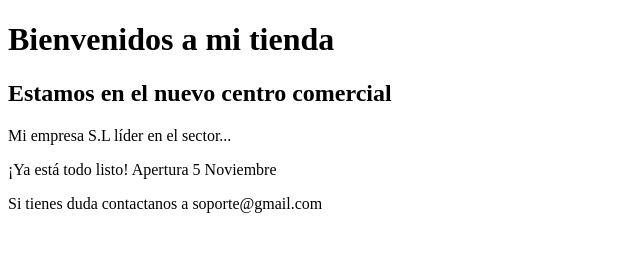
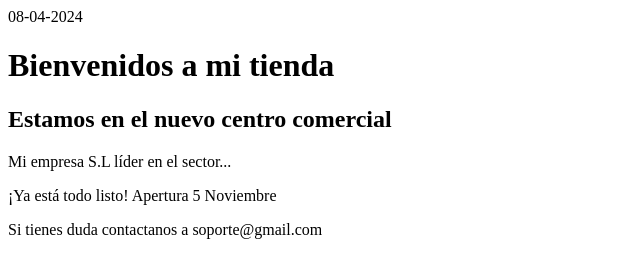
Before and after one commit to MarPerezGea/Git-Tutorial-Repo, a plain HTML site: page index.html in a window 1280 px wide. Shown: the whole page, without its empty margins (0-640 px from the left). Drawn offline with Linux system fonts and the light colour scheme.

Commit message:
Añade fecha

```diff
--- a/index.html
+++ b/index.html
@@ -4,6 +4,7 @@
     <meta charset="UTF-8">
     <meta name="viewport" content="width=device-width, initial-scale=1.0">
     <title>Página de ejemplo</title>
+    <date>08-04-2024</date>
 </head>
 <body>
     <h1>Bienvenidos a mi tienda</h1>
```
